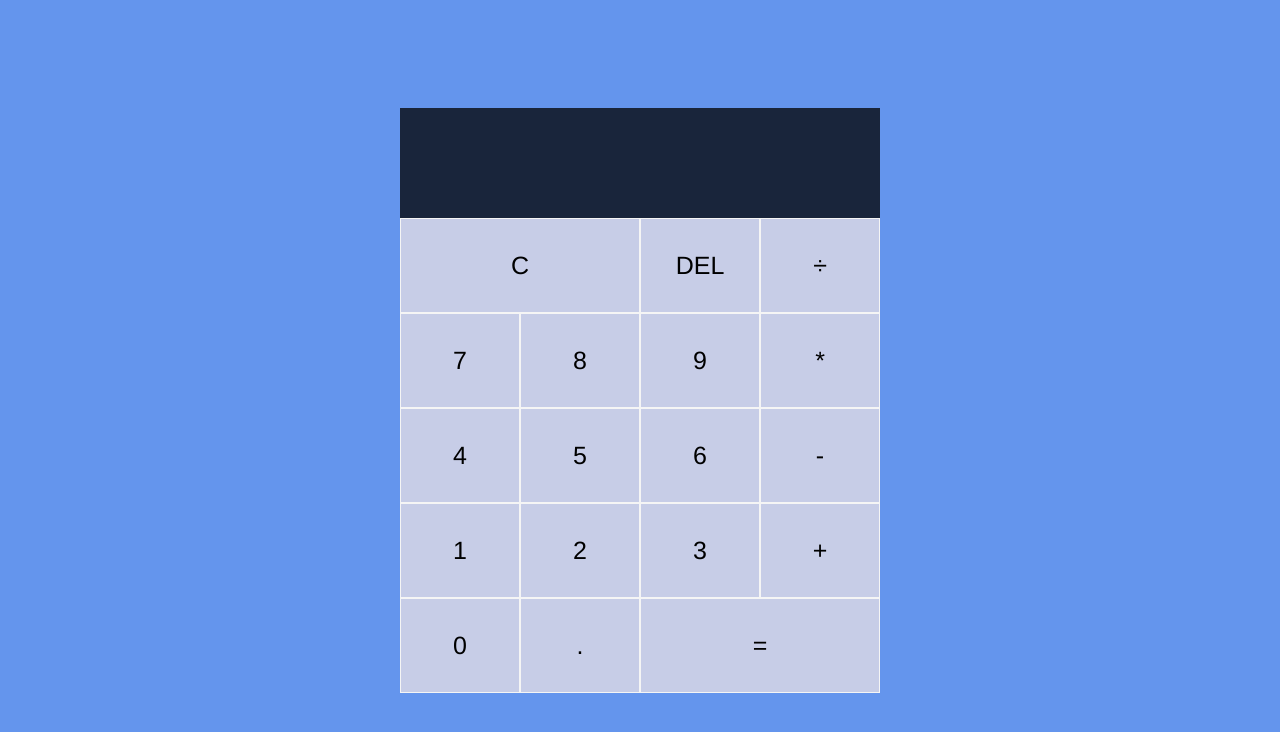
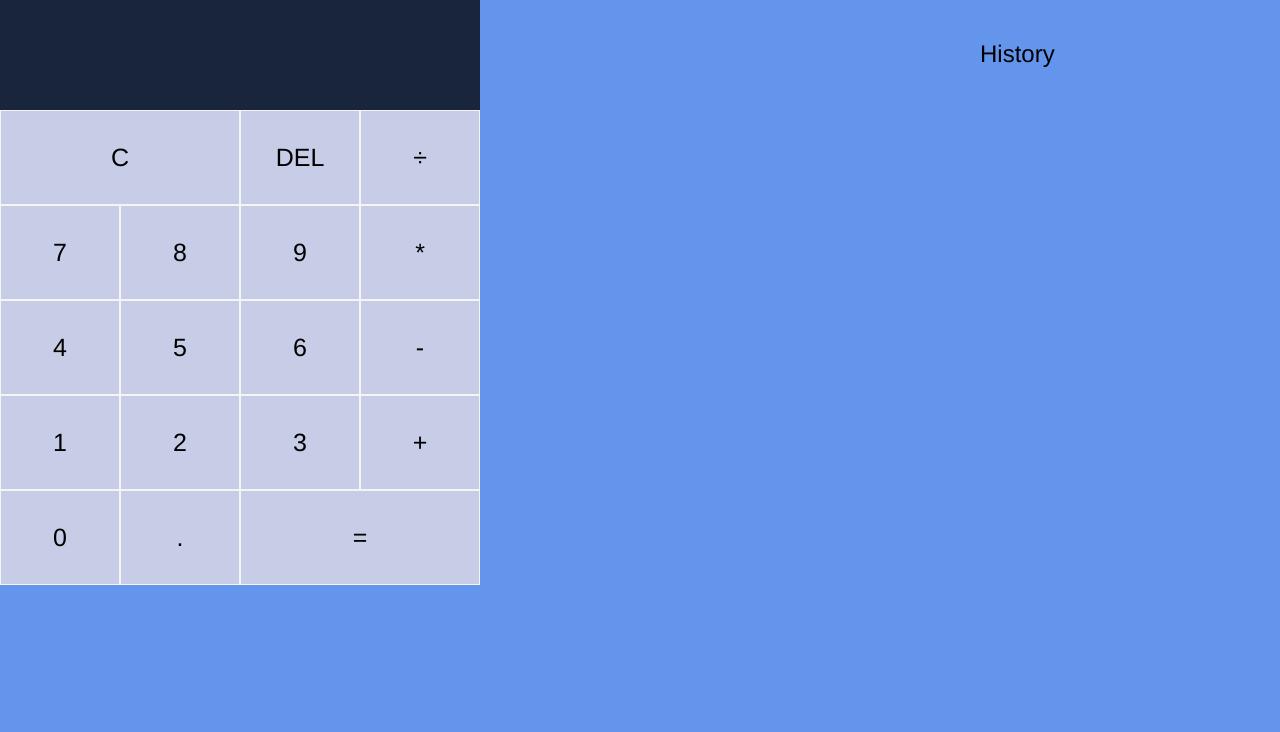
Before and after one commit to vladcranga/react-calculator, a React (Create React App) app: page / in a window 1280 px wide. Shown: the top 732 px of the page. Built offline with nearby package versions, Linux system fonts and the light colour scheme.

Commit message:
implement history feature

```diff
--- a/src/App.css
+++ b/src/App.css
@@ -14,8 +14,14 @@ body {
 .grid-calc {
   display: grid;
   justify-content: center; /* horizontal alignment */
-  align-content: center; /* vertical alignment*/
+  align-content: center; /* vertical alignment */
   min-height: 100vh;
+  grid-template-columns: 3fr 1fr;
+  grid-template-rows: minmax(110px, auto) repeat(5, 95px);
+}
+
+.calculator-container {
+  display: grid;
   grid-template-columns: repeat(4, 120px);
   grid-template-rows: minmax(110px, auto) repeat(5, 95px);
 }
@@ -57,3 +63,24 @@ body {
   color: rgb(255, 255, 255);
   font-size: 22px;
 }
+
+.history-container {
+  padding: 20px;
+  max-width: 300px;
+  overflow-y: auto;
+}
+
+.history-container h2 {
+  font-size: 1.5rem;
+  margin-bottom: 10px;
+}
+
+.history-container ul {
+  list-style-type: none;
+  padding: 0;
+}
+
+.history-container li {
+  padding: 5px 0;
+  border-bottom: 1px solid #ccc;
+}
--- a/src/App.js
+++ b/src/App.js
@@ -4,7 +4,7 @@ import './App.css';
 
 function App() {
   return (
-    <div className="App">
+    <div className='App'>
       < Calculator />
     </div>
   );
--- a/src/Calculator.js
+++ b/src/Calculator.js
@@ -5,6 +5,7 @@ function Calculator() {
     const [current, setCurrent] = useState('');
     const [previous, setPrevious] = useState('');
     const [operation, setOperation] = useState(undefined);
+    const [history, setHistory] = useState([]);
 
     // calculator logic
     const clear = () => {
@@ -21,6 +22,8 @@ function Calculator() {
         if (number === '.' && current.includes('.')) return;
         setCurrent(current.toString() + number.toString());
       }, [current]);
+
+      const MAX_HISTORY_SIZE = 5
 
       const computeValue = useCallback(() => {
         let result;
@@ -43,10 +46,21 @@ function Calculator() {
           default:
             return;
         }
+
+        result = parseFloat(result.toFixed(3))
+        const newEntry = `${previous} ${operation} ${current} = ${result}`;
+        const updatedHistory = [...history, newEntry];
+
+        if (updatedHistory.length > MAX_HISTORY_SIZE) {
+          // remove the oldest entry
+          updatedHistory.shift();
+        }
+
+        setHistory(updatedHistory);
         setCurrent(result.toString());
         setOperation(undefined);
         setPrevious('');
-      }, [current, previous, operation]);
+      }, [current, previous, operation, history]);
 
       const chooseOperation = useCallback((op) => {
         if (current === '') return;
@@ -70,13 +84,18 @@ function Calculator() {
         '8': () => addNumber(8),
         '9': () => addNumber(9),
         '0': () => addNumber(0),
+        '.': () => addNumber('.'),
+        ',': () => addNumber('.'),
         '+': () => chooseOperation('+'),
         '-': () => chooseOperation('-'),
         '*': () => chooseOperation('*'),
         '/': () => chooseOperation('÷'),
         '%': () => chooseOperation('÷'),
+        '=': () => computeValue(),
         'Enter': () => computeValue(),
-        'Backspace': () => deleteNumber()
+        'Backspace': () => deleteNumber(),
+        'c': () => clear(),
+        'C': () => clear()
     }), [addNumber, chooseOperation, computeValue, deleteNumber]);
 
     // event listener for key presses
@@ -97,6 +116,7 @@ function Calculator() {
     // html to jsx
     return (
       <div className='grid-calc'>
+        <div className='calculator-container'>
           <div className='screen'>
             <div className='previous'>{previous} {operation}</div>
             <div className='current'>{current}</div>
@@ -120,6 +140,16 @@ function Calculator() {
           <button onClick={() => addNumber('.')}>.</button>
           <button className='larger' onClick={computeValue}>=</button>
         </div>
+
+        <div className='history-container'>
+          <h2>History</h2>
+          <ul>
+            {history.map((entry, index) => (
+              <li key={index}>{entry}</li>
+            ))}
+          </ul>
+        </div>
+      </div>
     );
 }
 
```
Lines whose indentation alone changed are shown as unchanged.
